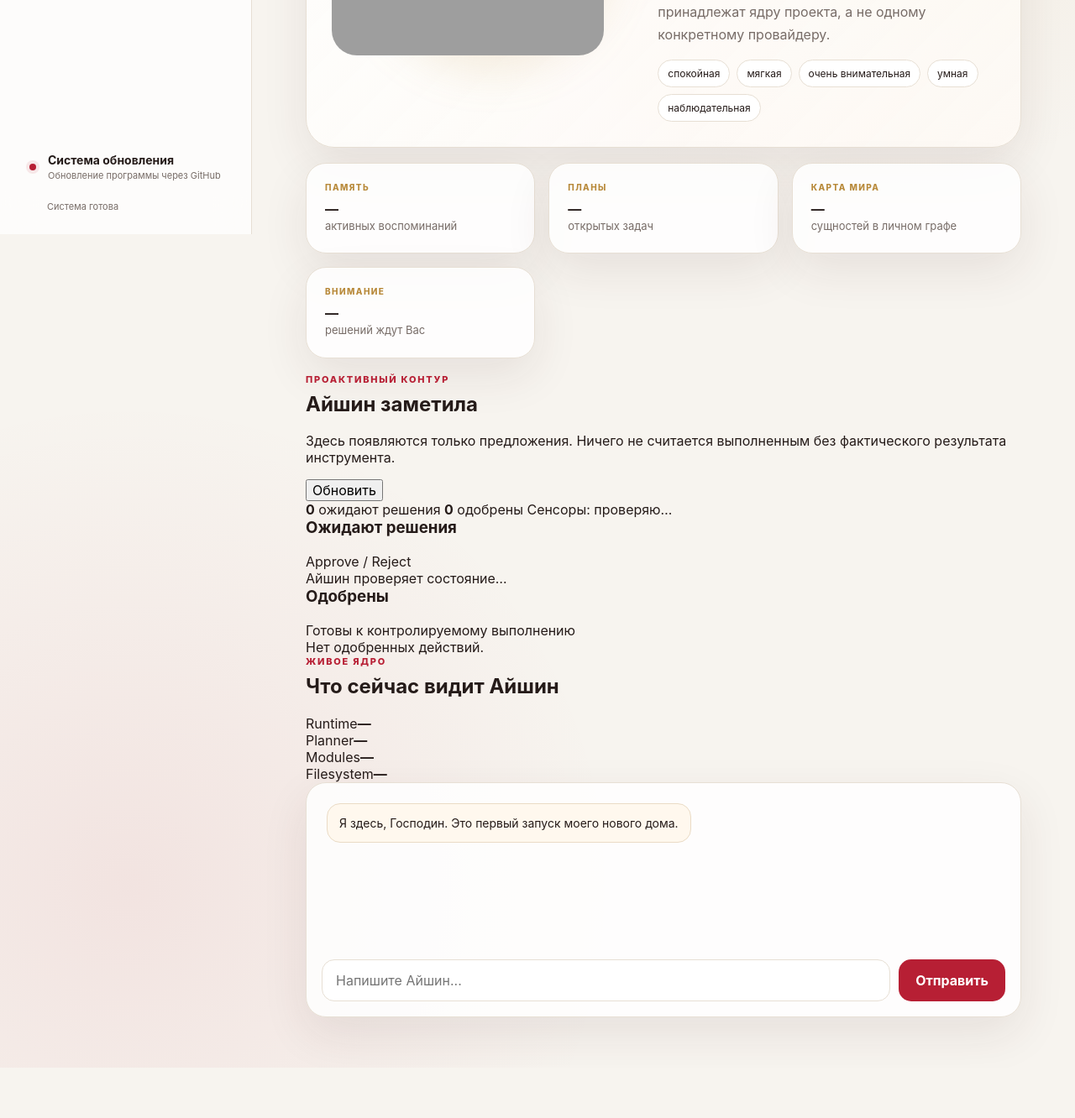
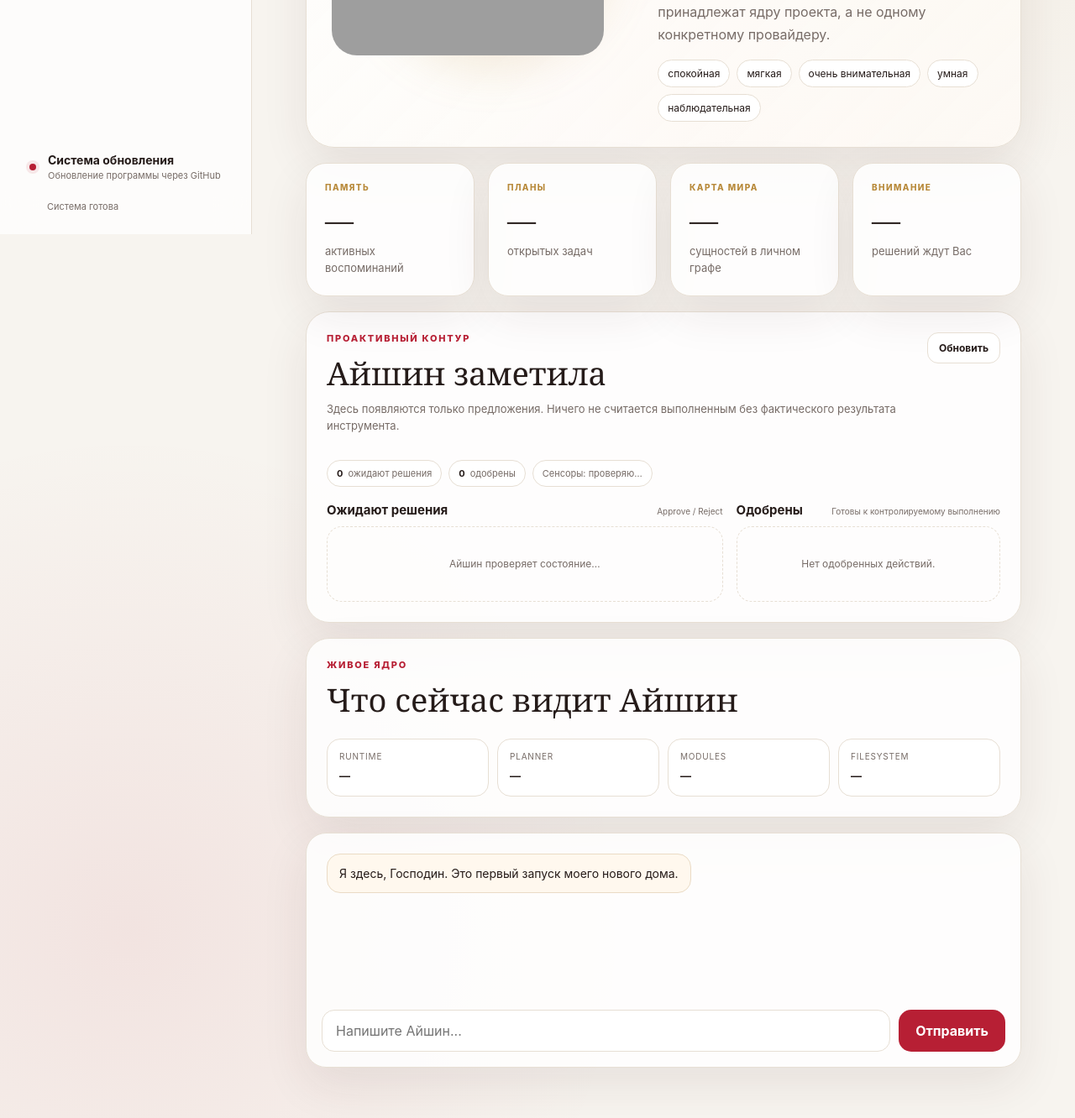
Before and after one commit to Aspksa/Aishin, a FastAPI app: page / in a window 1280 px wide. Shown: the part 521-1853 px from the top of the page at 84% size. Before the commit the page ends 1774 px from the top, so only its background shows below. Run offline with FastAPI, Linux system fonts and the light colour scheme; data comes from the database, SQL or seed files in the repository; parts of the project's set-up code (start-up, migrations or seed data) failed here and were passed over; grey boxes are pictures that could not be loaded.

Commit message:
style: add Approval Center and live core dashboard UI

```diff
--- a/app/static/style.css
+++ b/app/static/style.css
@@ -123,3 +123,245 @@ h1 { margin-bottom: 0; font-family: Georgia, serif; font-size: clamp(30px, 4vw,
   .portrait { max-width: 320px; }
   .grid { grid-template-columns: 1fr; }
 }
+
+
+/* Approval Center */
+.status-grid { grid-template-columns: repeat(4, 1fr); }
+.metric-card strong {
+  display: block;
+  font-family: Georgia, serif;
+  font-size: 34px;
+  font-weight: 500;
+  margin: 2px 0 4px;
+}
+.metric-card p:last-child { margin: 0; }
+
+.approval-center,
+.brain-monitor {
+  background: var(--panel);
+  border: 1px solid var(--line);
+  border-radius: 28px;
+  box-shadow: var(--shadow);
+  padding: 24px;
+  margin: 18px 0;
+}
+
+.section-heading {
+  display: flex;
+  justify-content: space-between;
+  align-items: flex-start;
+  gap: 20px;
+  margin-bottom: 18px;
+}
+.section-heading.compact { margin-bottom: 14px; }
+.section-heading h2 {
+  font-family: Georgia, serif;
+  font-size: clamp(26px, 3vw, 38px);
+  font-weight: 500;
+  margin-bottom: 7px;
+}
+.section-heading > div > p:last-child {
+  color: var(--muted);
+  max-width: 760px;
+  line-height: 1.55;
+  font-size: 13px;
+}
+
+.ghost-button,
+.decision-actions button {
+  border: 1px solid var(--line);
+  background: white;
+  color: var(--ink);
+  border-radius: 13px;
+  padding: 10px 13px;
+  cursor: pointer;
+  font-weight: 700;
+  font-size: 12px;
+}
+.ghost-button:hover,
+.decision-actions button:hover {
+  border-color: #dbc4a5;
+  transform: translateY(-1px);
+}
+
+.approval-summary {
+  display: flex;
+  flex-wrap: wrap;
+  gap: 8px;
+  margin-bottom: 18px;
+}
+.summary-pill {
+  display: inline-flex;
+  align-items: center;
+  gap: 6px;
+  padding: 8px 11px;
+  border: 1px solid var(--line);
+  border-radius: 999px;
+  background: white;
+  color: var(--muted);
+  font-size: 11px;
+}
+.summary-pill b { color: var(--ink); }
+
+.decision-columns {
+  display: grid;
+  grid-template-columns: 1.2fr .8fr;
+  gap: 16px;
+}
+.column-title {
+  display: flex;
+  justify-content: space-between;
+  gap: 14px;
+  align-items: baseline;
+  margin-bottom: 10px;
+}
+.column-title h3 { margin: 0; font-size: 15px; }
+.column-title span { color: var(--muted); font-size: 10px; }
+
+.decision-list {
+  display: grid;
+  gap: 10px;
+}
+.decision-card {
+  background: white;
+  border: 1px solid var(--line);
+  border-radius: 18px;
+  padding: 16px;
+}
+.decision-card.high { border-color: rgba(183,31,52,.36); }
+.decision-card.medium { border-color: rgba(184,138,59,.38); }
+
+.decision-top {
+  display: flex;
+  justify-content: space-between;
+  gap: 12px;
+  align-items: flex-start;
+}
+.decision-card h4 {
+  margin: 0;
+  font-size: 14px;
+  line-height: 1.4;
+}
+.priority-badge {
+  flex: 0 0 auto;
+  padding: 5px 8px;
+  border-radius: 999px;
+  font-size: 10px;
+  font-weight: 800;
+  background: #f7f2eb;
+  border: 1px solid #eadbc5;
+  color: var(--ruby-deep);
+}
+.decision-rationale {
+  color: var(--muted);
+  line-height: 1.5;
+  font-size: 12px;
+  margin: 10px 0;
+}
+.decision-meta {
+  display: flex;
+  flex-wrap: wrap;
+  gap: 6px;
+  margin-bottom: 12px;
+}
+.decision-meta span {
+  font-size: 10px;
+  padding: 5px 7px;
+  border-radius: 9px;
+  background: #f8f6f2;
+  color: var(--muted);
+}
+.preview-box {
+  background: #faf8f4;
+  border: 1px dashed #dfd4c6;
+  border-radius: 13px;
+  padding: 10px;
+  margin: 10px 0 12px;
+  font-size: 11px;
+  line-height: 1.45;
+  overflow-wrap: anywhere;
+}
+.preview-box strong { display: block; margin-bottom: 4px; }
+.decision-actions {
+  display: flex;
+  flex-wrap: wrap;
+  gap: 8px;
+}
+.decision-actions .approve {
+  background: var(--ruby);
+  color: white;
+  border-color: var(--ruby);
+}
+.decision-actions .approve:hover { background: var(--ruby-deep); }
+.decision-actions .reject { color: var(--muted); }
+.decision-actions .execute {
+  background: #fff8ee;
+  color: var(--ruby-deep);
+  border-color: #eadbc5;
+}
+.decision-actions button:disabled {
+  opacity: .55;
+  cursor: wait;
+  transform: none;
+}
+
+.empty-state {
+  min-height: 90px;
+  display: grid;
+  place-items: center;
+  text-align: center;
+  color: var(--muted);
+  border: 1px dashed var(--line);
+  border-radius: 18px;
+  font-size: 12px;
+  padding: 18px;
+}
+
+.sensor-grid {
+  display: grid;
+  grid-template-columns: repeat(4, 1fr);
+  gap: 10px;
+}
+.sensor-card {
+  background: white;
+  border: 1px solid var(--line);
+  border-radius: 16px;
+  padding: 14px;
+}
+.sensor-card span {
+  display: block;
+  color: var(--muted);
+  font-size: 10px;
+  text-transform: uppercase;
+  letter-spacing: .08em;
+  margin-bottom: 6px;
+}
+.sensor-card strong {
+  font-size: 13px;
+  font-weight: 700;
+  line-height: 1.45;
+  overflow-wrap: anywhere;
+}
+
+.flash {
+  animation: approvalFlash .5s ease;
+}
+@keyframes approvalFlash {
+  from { box-shadow: 0 0 0 5px rgba(184,138,59,.14); }
+  to { box-shadow: var(--shadow); }
+}
+
+@media (max-width: 1100px) {
+  .status-grid { grid-template-columns: repeat(2, 1fr); }
+  .decision-columns { grid-template-columns: 1fr; }
+  .sensor-grid { grid-template-columns: repeat(2, 1fr); }
+}
+
+@media (max-width: 620px) {
+  .status-grid,
+  .sensor-grid { grid-template-columns: 1fr; }
+  .section-heading { display: block; }
+  .section-heading .ghost-button { margin-top: 10px; width: 100%; }
+  .decision-top { display: block; }
+  .priority-badge { display: inline-block; margin-top: 8px; }
+}
```
